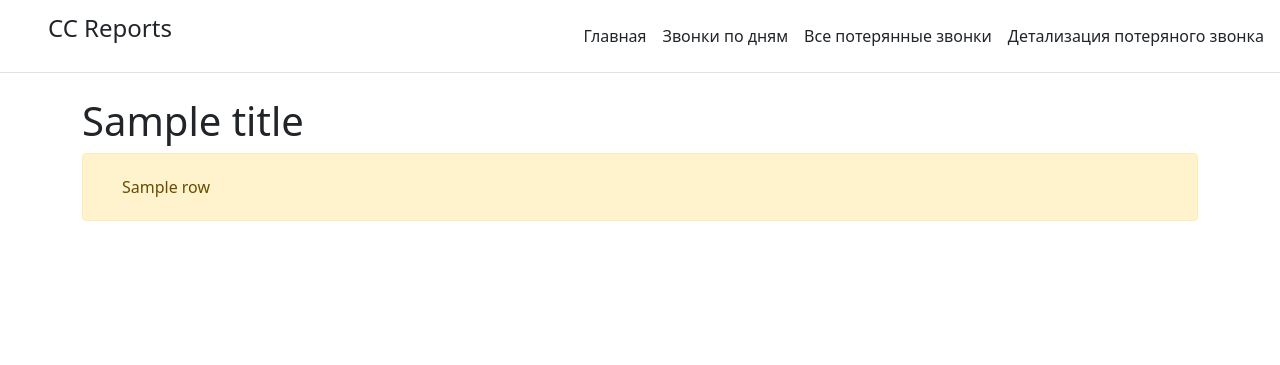
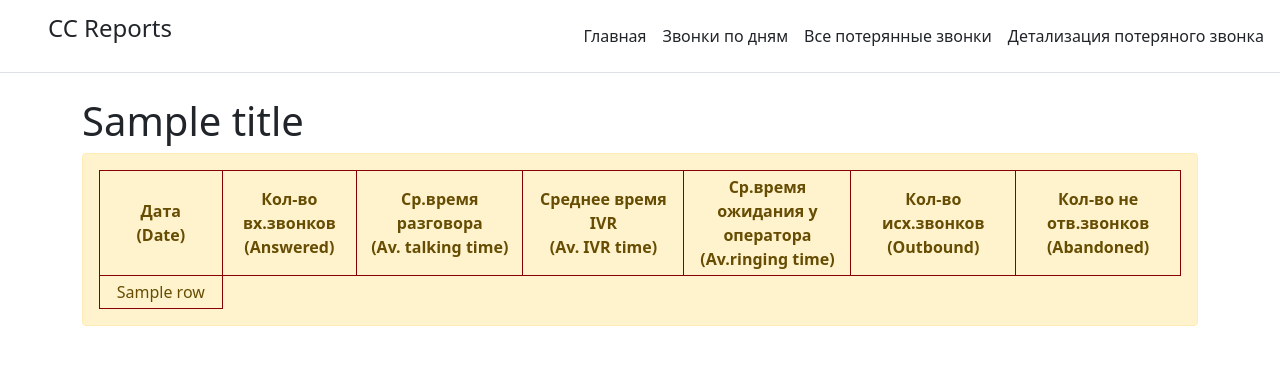
Before and after one commit to AtridesMinsk/eb_cc_reports_site, a Django app: template cc_site/cc_reports/templates/cc_reports/calls_rep.html in a window 1280 px wide. Shown: the top 365 px of the page. Run offline with Django 4.2, Linux system fonts and the light colour scheme; the template is opened without the code that fills it: most values are stand-ins (such as "Sample title", 1, 10 or a date in 2020).

Commit message:
Ver 0.0.4: +Added: Columns name to html +Added: Tables style

```diff
--- a/cc_site/cc_reports/templates/cc_reports/base.html
+++ b/cc_site/cc_reports/templates/cc_reports/base.html
@@ -7,6 +7,18 @@
     <meta http-equiv="X-UA-Compatible" content="ie=edge">
     <title>{% block title %}{% endblock %}</title>
     <link rel="stylesheet" href="https://cdn.jsdelivr.net/npm/bootstrap@5.1.3/dist/css/bootstrap.min.css">
+      <style type="text/css">
+            table {
+             border-collapse: collapse; /* Отображать двойные линии как одинарные */
+            }
+            th {
+             text-align: center; /* Выравнивание по центру */
+            }
+            td, th {
+             border: 1px solid #800; /* Параметры границы */
+             padding: 4px; /* Поля в ячейках */
+            }
+      </style>
 </head>
 <body>
     <div class="d-flex flex-column flex-md-row align-items-center pb-3 mb-4 border-bottom">
--- a/cc_site/cc_reports/templates/cc_reports/calls_rep.html
+++ b/cc_site/cc_reports/templates/cc_reports/calls_rep.html
@@ -8,12 +8,21 @@
     <h1>{{title}}</h1>
     <div class="alert alert-warning mt-2">
         <table border="0", align="center", cellpadding=5>
+            <tr>
+                <th>Дата<br>(Date)</th>
+                <th>Кол-во вх.звонков<br>(Answered)</th>
+                <th>Ср.время разговора<br>(Av. talking time)</th>
+                <th>Среднее время IVR<br>(Av. IVR time)</th>
+                <th>Ср.время<br>ожидания у оператора<br>(Av.ringing time)</th>
+                <th>Кол-во исх.звонков<br>(Outbound)</th>
+                <th>Кол-во не отв.звонков<br>(Abandoned)</th>
+            </tr>
             <col width="150" valign="top">
             <col width="150" valign="top">
-            <col width="180" valign="top">
-            <col width="180" valign="top">
-            <col width="300" valign="top">
-            <col width="170" valign="top">
+            <col width="200" valign="top">
+            <col width="200" valign="top">
+            <col width="200" valign="top">
+            <col width="190" valign="top">
             <col width="190" valign="top">
             {% for row in reader %}
                 <tr>
```
